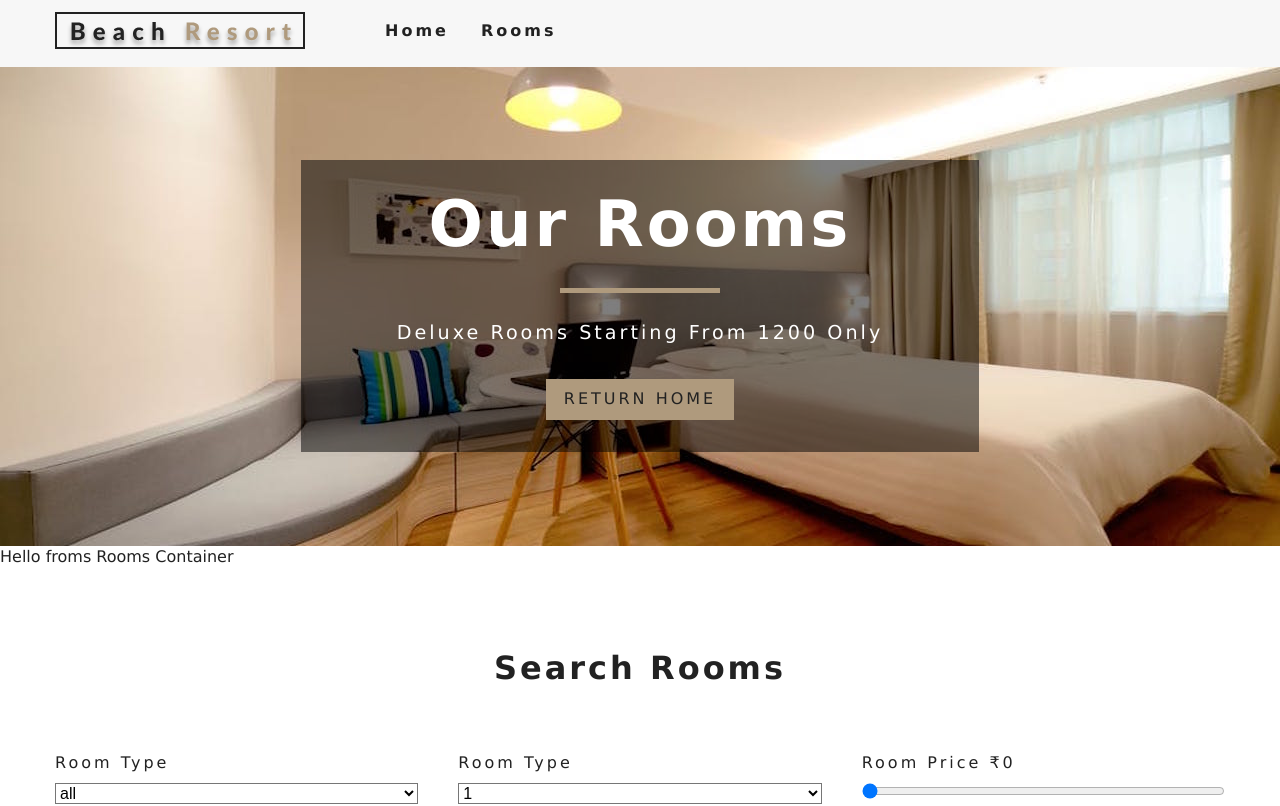
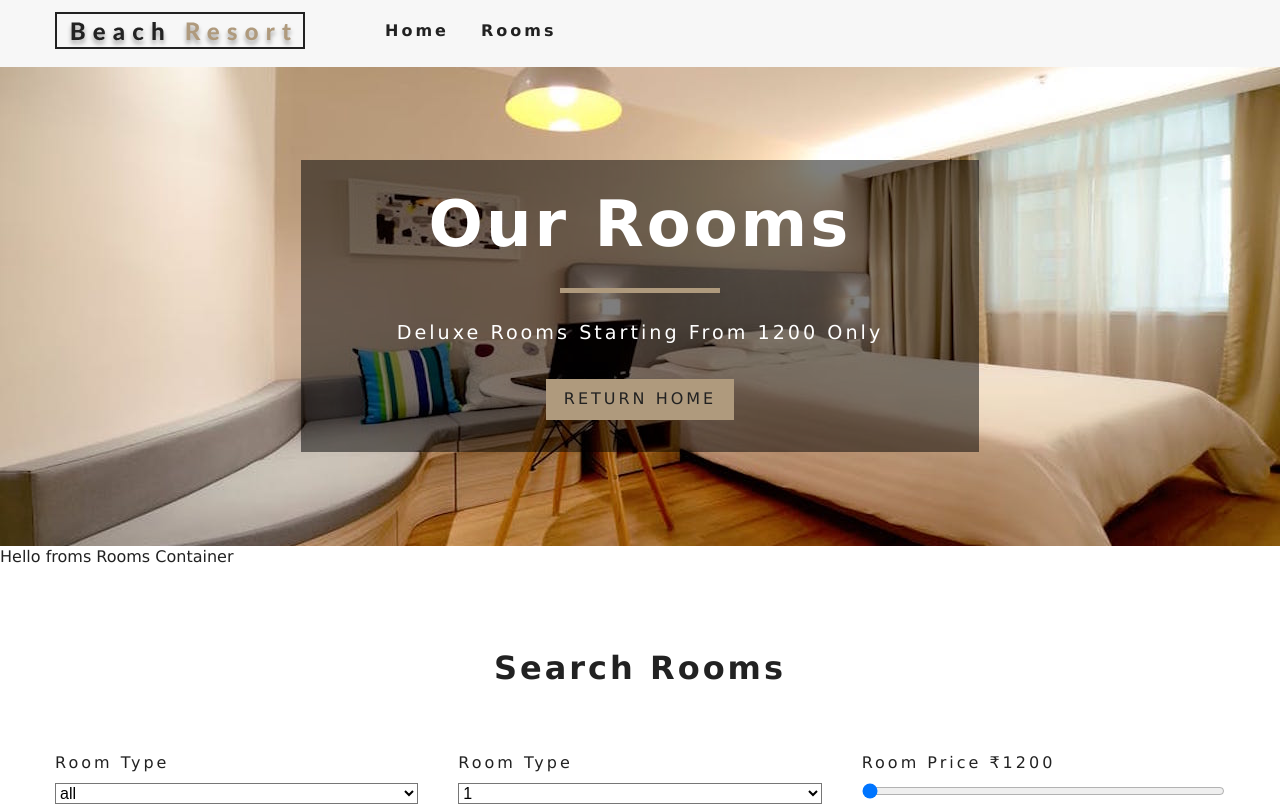
Before and after one commit to tilwanigaurav8/resort-reactjs, a React (Create React App) app: page /rooms in a window 1280 px wide. Shown: the top 806 px of the page. Built offline with nearby package versions, Linux system fonts and the light colour scheme.

Commit message:
tarriff-function

```diff
--- a/src/context.js
+++ b/src/context.js
@@ -14,7 +14,7 @@ export default class RoomProvider extends Component{
         loading:true,
         type:'all',
         capacity:1,
-        price:0,
+        price:1200,
         minPrice:1200,
         maxPrice:9600,
         minSize:0,
@@ -66,6 +66,8 @@ export default class RoomProvider extends Component{
         let tempRooms=[...rooms];
         // capacity wise
         capacity=parseInt(capacity);
+        // tarriff wise
+        price=parseInt(price);
         //filter by type
         if(type!=='all'){
             tempRooms=tempRooms.filter(room=>room.type===type)
@@ -74,6 +76,10 @@ export default class RoomProvider extends Component{
         if(capacity !== 1){
             tempRooms=tempRooms.filter(room=>room.capacity>=capacity)
         }
+        // filter by tarriff
+        tempRooms=tempRooms.filter(room=>room.price<=price);
+
+        // change state
         this.setState({sortedRooms:tempRooms})
     }
 
```
